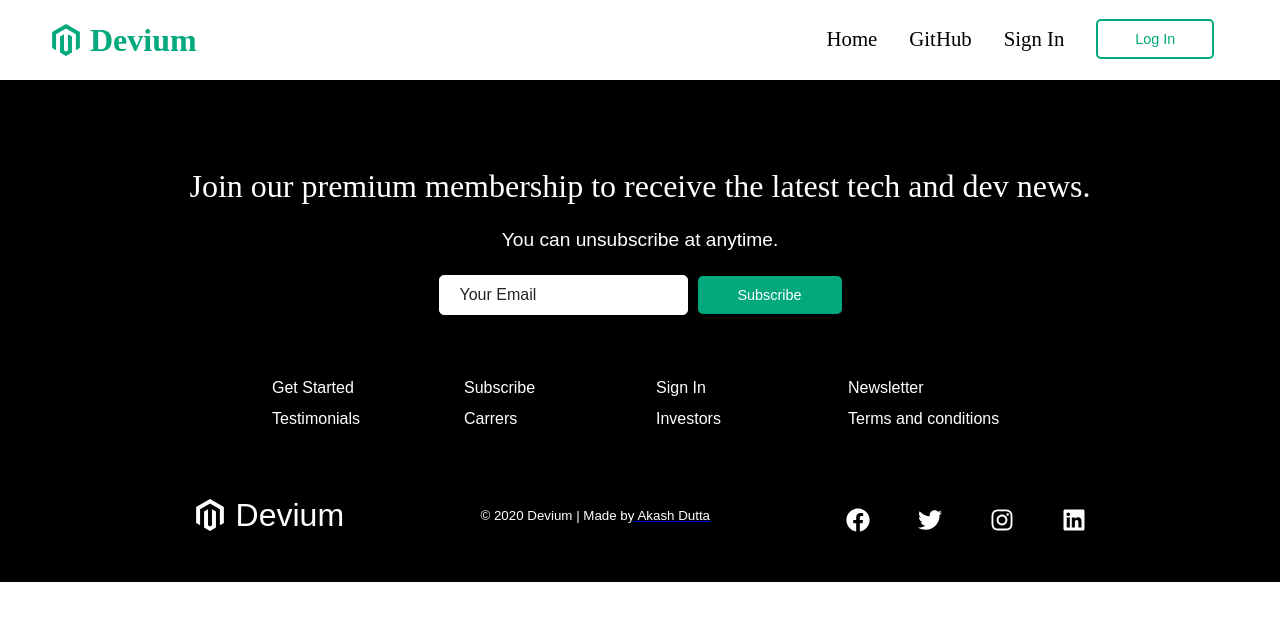
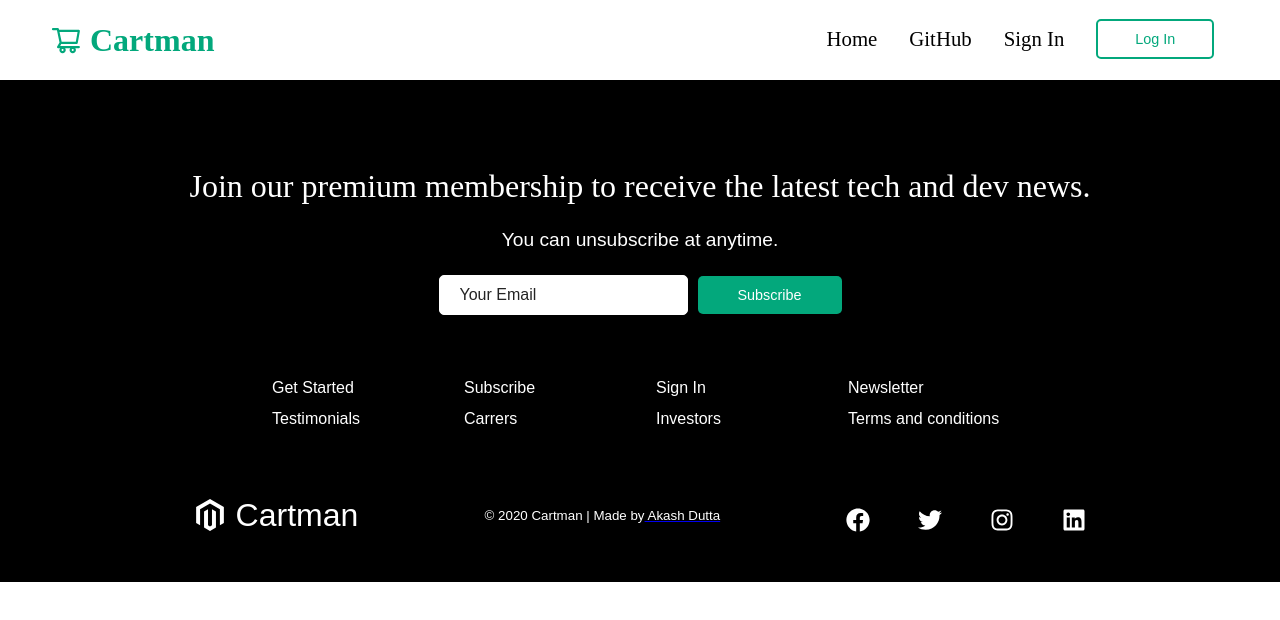
Before and after one commit to adutta93/ecomm-project, a React (Create React App) app in the folder projfrontend/: page / in a window 1280 px wide. Shown: the top 620 px of the page. Built offline with nearby package versions, Linux system fonts and the light colour scheme.

Commit message:
header and footer

```diff
--- a/projfrontend/src/components/Button/index.style.js
+++ b/projfrontend/src/components/Button/index.style.js
@@ -33,10 +33,9 @@ export const Btn = styled.button`
     smallMargin ? ".1rem" : largeMargin ? "5rem" : ""};
   cursor: pointer;
   &:hover {
-    border: 2px solid white;
     color: #fff;
     background: ${({ deleteBtn }) => (deleteBtn ? "#E44236" : "#00c792")};
-    /* transition: all 0.3s ease-out; */
+
   }
   @media screen and (max-width: 768px) {
     margin-left: -0.1rem;
--- a/projfrontend/src/components/Footer/index.js
+++ b/projfrontend/src/components/Footer/index.js
@@ -79,10 +79,10 @@ const Footer = () => {
         <SocialMediaWrap>
           <SocialLogo to="/">
             <SocialIcon />
-            Devium
+            Cartman
           </SocialLogo>
           <WebsiteRights>
-            © 2020 Devium | Made by
+            © 2020 Cartman | Made by
             <a
               target="_blank"
               rel="noopener noreferrer"
--- a/projfrontend/src/components/Footer/index.style.js
+++ b/projfrontend/src/components/Footer/index.style.js
@@ -105,7 +105,7 @@ export const FooterLink = styled.div`
   cursor: pointer;
   &:hover {
     color: #0467fb;
-    transition: 0.3s ease-out;
+
   }
 `;
 
--- a/projfrontend/src/components/Navbar/index.js
+++ b/projfrontend/src/components/Navbar/index.js
@@ -89,7 +89,7 @@ const Navbar = () => {
       <NavbarContainer>
         <Logo to="/">
           <Icon />
-          Devium
+          Cartman
         </Logo>
 
         <Fragment>{isAuthenticated ? authUserLink : guestUserLink}</Fragment>
--- a/projfrontend/src/components/Navbar/index.styles.js
+++ b/projfrontend/src/components/Navbar/index.styles.js
@@ -1,6 +1,6 @@
 import styled from "styled-components";
 import { Container } from "../../index.globalStyle";
-import { FaMagento } from "react-icons/fa";
+import { AiOutlineShoppingCart } from "react-icons/ai";
 import { Link } from "react-router-dom";
 
 export const Nav = styled.nav`
@@ -37,7 +37,7 @@ export const Logo = styled(Link)`
   cursor: pointer;
 `;
 
-export const Icon = styled(FaMagento)`
+export const Icon = styled(AiOutlineShoppingCart)`
   margin-right: 0.5rem;
 `;
 
```
